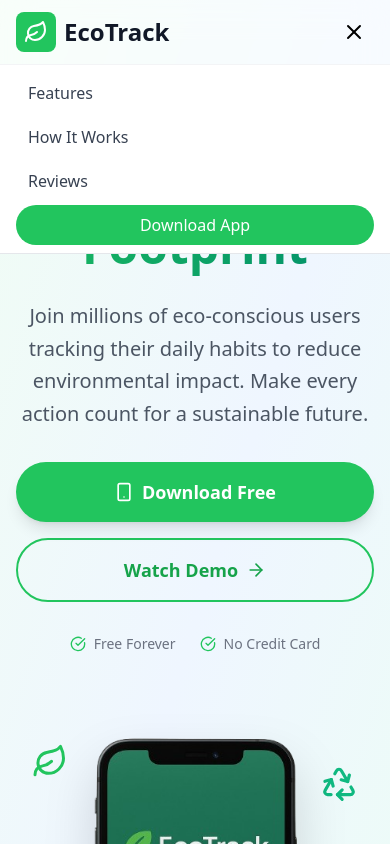
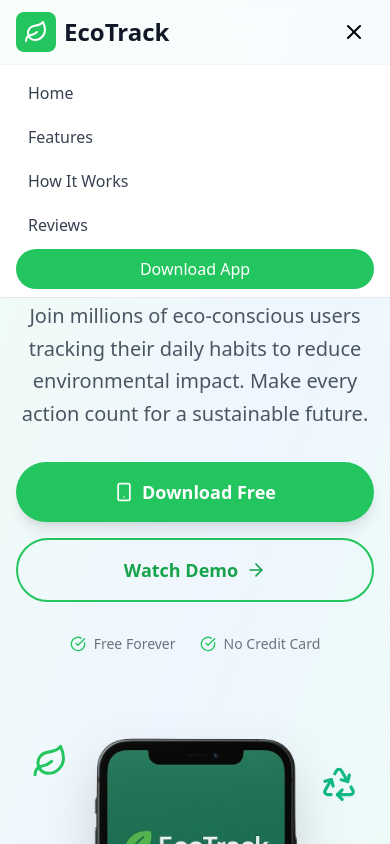
Before and after one commit to ProximaD/ecotrack, a React (Create React App) app in the folder frontend/: page / in a window 390 px wide. Both pictures are taken after a click on the button 354 px from the left and 32 px from the top of the page. Shown: the top 844 px of the page. Built offline with nearby package versions, Linux system fonts and the light colour scheme.

Commit message:
Added an anchor link (hero) in Hero.jsx

```diff
--- a/frontend/src/components/Hero.jsx
+++ b/frontend/src/components/Hero.jsx
@@ -4,7 +4,7 @@ import { Smartphone, ArrowRight, CheckCircle, Globe, BarChart3, Leaf, Recycle, F
 
 export default function Hero() {
   return (
-    <section className="pt-24 pb-16 bg-gradient-to-br from-green-50 via-blue-50 to-emerald-50">
+    <section id="hero" className="pt-24 pb-16 bg-gradient-to-br from-green-50 via-blue-50 to-emerald-50">
       <div className="max-w-6xl mx-auto px-4 sm:px-6 lg:px-8">
         <div className="grid lg:grid-cols-2 gap-12 items-center">
           <div className="text-center lg:text-left">
--- a/frontend/src/components/Navbar.jsx
+++ b/frontend/src/components/Navbar.jsx
@@ -18,7 +18,7 @@ export default function Navbar() {
 
           {/* Desktop Navigation */}
           <div className="hidden md:flex items-center space-x-8">
-            <a href="#home" className="text-gray-700 hover:text-green-600 transition-colors">Home</a>
+            <a href="#hero" className="text-gray-700 hover:text-green-600 transition-colors">Home</a>
             <a href="#features" className="text-gray-700 hover:text-green-600 transition-colors">Features</a>
             <a href="#how-it-works" className="text-gray-700 hover:text-green-600 transition-colors">How It Works</a>
             <a href="#testimonials" className="text-gray-700 hover:text-green-600 transition-colors">Reviews</a>
@@ -41,6 +41,7 @@ export default function Navbar() {
       {isMenuOpen && (
         <div className="md:hidden bg-white border-t border-gray-100">
           <div className="px-4 py-2 space-y-1">
+            <a href="#hero" className="block px-3 py-2 text-gray-700 hover:text-green-600">Home</a>
             <a href="#features" className="block px-3 py-2 text-gray-700 hover:text-green-600">Features</a>
             <a href="#how-it-works" className="block px-3 py-2 text-gray-700 hover:text-green-600">How It Works</a>
             <a href="#testimonials" className="block px-3 py-2 text-gray-700 hover:text-green-600">Reviews</a>
```
